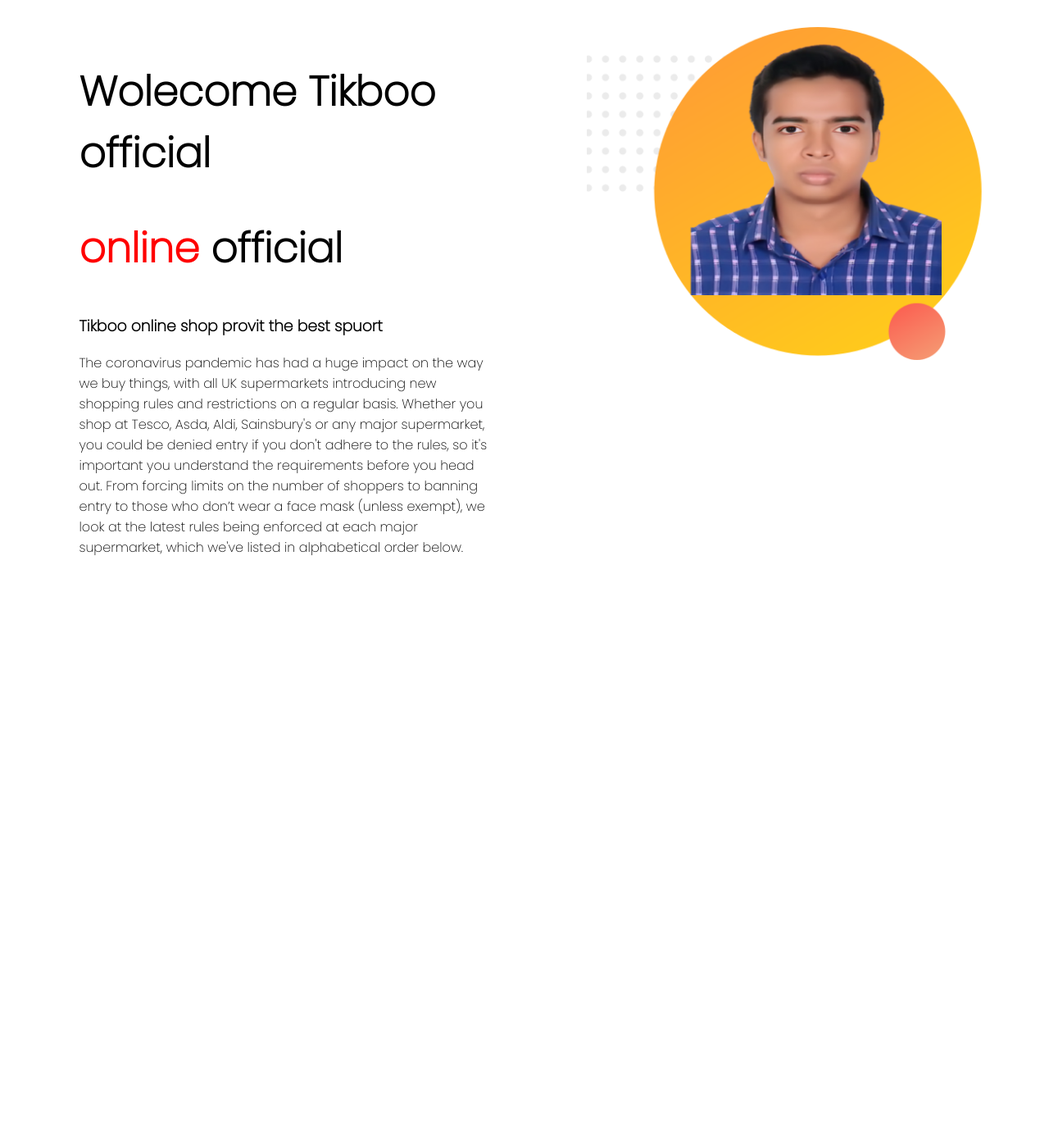
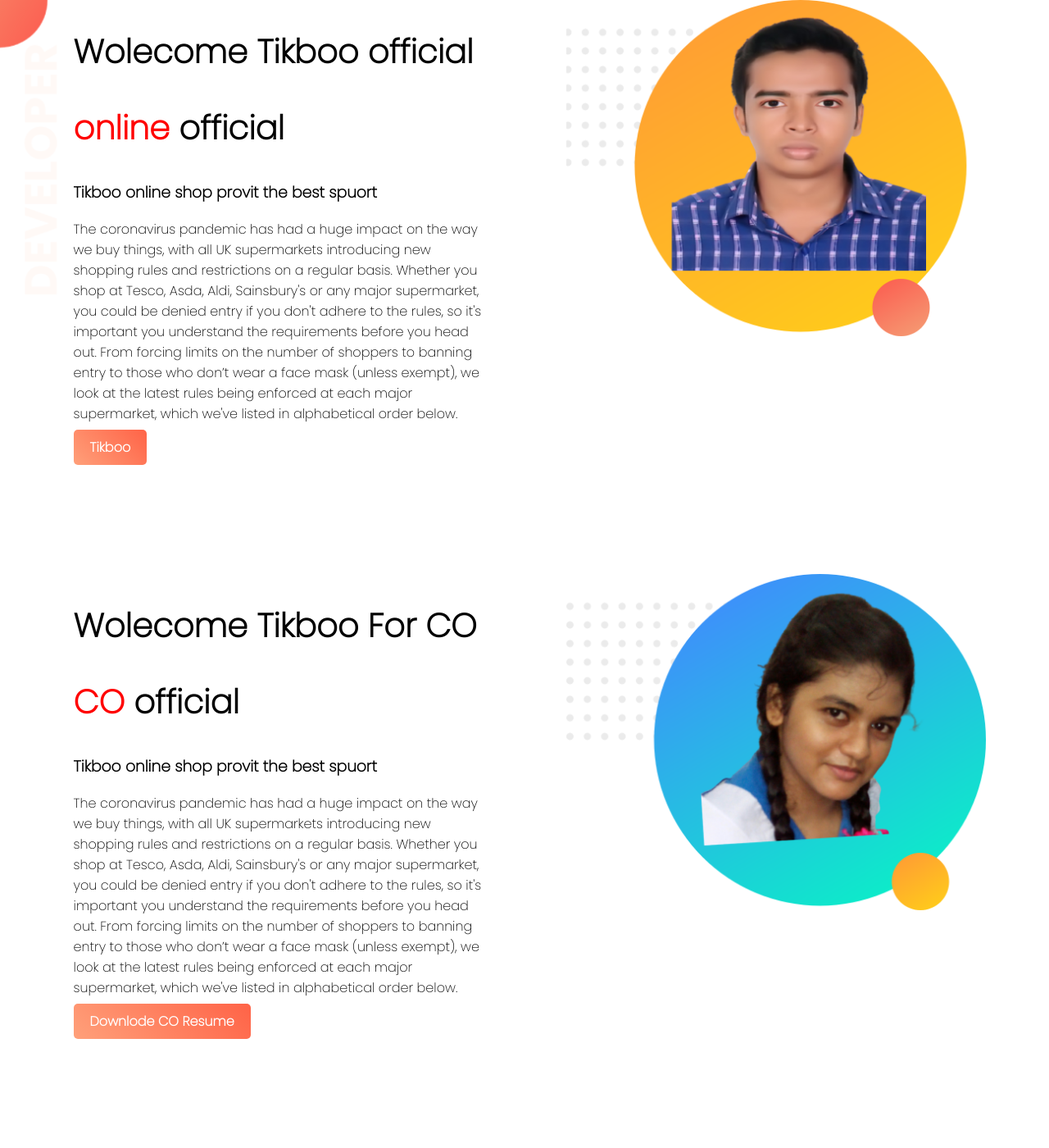
Before and after one commit to sakil1996/frist-project, a plain HTML site: page index.html in a window 1280 px wide. Shown: the whole page at 82% size. Before the commit the page ends 800 px from the top, so only its background shows below. Drawn offline with Linux system fonts and the light colour scheme.

Commit message:
ok by by

```diff
--- a/index.html
+++ b/index.html
@@ -10,7 +10,7 @@
     <link rel="stylesheet" href="styles.css">
 </head>
 <body>
-    <section>
+    <section class="top-bener">
         <div class="half-width">
         <h1>Wolecome Tikboo official</h1>
         <h1><span class="spaning"> online</span> official</h1>
@@ -20,10 +20,31 @@
             Whether you shop at Tesco, Asda, Aldi, Sainsbury's or any major supermarket, you could be denied entry if you don't adhere to the rules, so it's important you understand the requirements before you head out.
 
             From forcing limits on the number of shoppers to banning entry to those who don’t wear a face mask (unless exempt), we look at the latest rules being enforced at each major supermarket, which we've listed in alphabetical order below.</p>
+            <a class="link-button" target="_blank" href="https://tikboo.com/">Tikboo</a>
             </div>
-        </section>
+
         <div class="half-width">
             <img src="photo\shakil.png" alt="">
             </div>
+        </section>
+        <section>
+
+            <div class="half-width">
+
+            <h1>Wolecome Tikboo For CO</h1>
+            <h1><span class="spaning">CO</span> official</h1>
+            <h3>Tikboo online shop provit the best spuort</h3>
+            <p>The coronavirus pandemic has had a huge impact on the way we buy things, with all UK supermarkets introducing new shopping rules and restrictions on a regular basis.
+
+                Whether you shop at Tesco, Asda, Aldi, Sainsbury's or any major supermarket, you could be denied entry if you don't adhere to the rules, so it's important you understand the requirements before you head out.
+
+                From forcing limits on the number of shoppers to banning entry to those who don’t wear a face mask (unless exempt), we look at the latest rules being enforced at each major supermarket, which we've listed in alphabetical order below.</p>
+                <a class="link-button" target="_blank" href="https://tikboo.com/">Downlode CO Resume</a>
+                </div>
+
+            <div class="half-width">
+                <img src="photo\tinni.png" alt="">
+                </div>
+            </section>
 </body>
 </html>
--- a/styles.css
+++ b/styles.css
@@ -1,10 +1,15 @@
 body{
     font-family: 'Poppins', sans-serif;
+    margin: 0%;
 }
 
 
 h1{
-    font-size: 50px;
+    font-size: 40px;
+
+}
+h2{
+font-size: 30px;
 
 }
 .spaning{
@@ -12,12 +17,35 @@ h1{
 }
 .half-width{
   width: 40%;
-  float: left;
-  margin-left: 5%;
-  padding: 2%;
+  float:left;
+  margin-left: 7%;
+  padding: 0%;
 
 
 }
 .half-width img{
     width: 100%;
 }
+.top-bener{
+    background-image: url("photo/top-banner.png");
+
+background-repeat: no-repeat;
+
+}
+section{
+ height: 500px;
+ padding-bottom: 200px;
+
+
+}
+.link-button{
+text-decoration: none;
+background-image:linear-gradient(45deg,lightsalmon,tomato);
+padding: 10px 20px;
+border-radius: 5px;
+color: white;
+font-weight: 700;
+}
+.tinni-left{
+    border-image: 200px;
+}
```
Also changed, not shown: photo/tinni.png (added).
